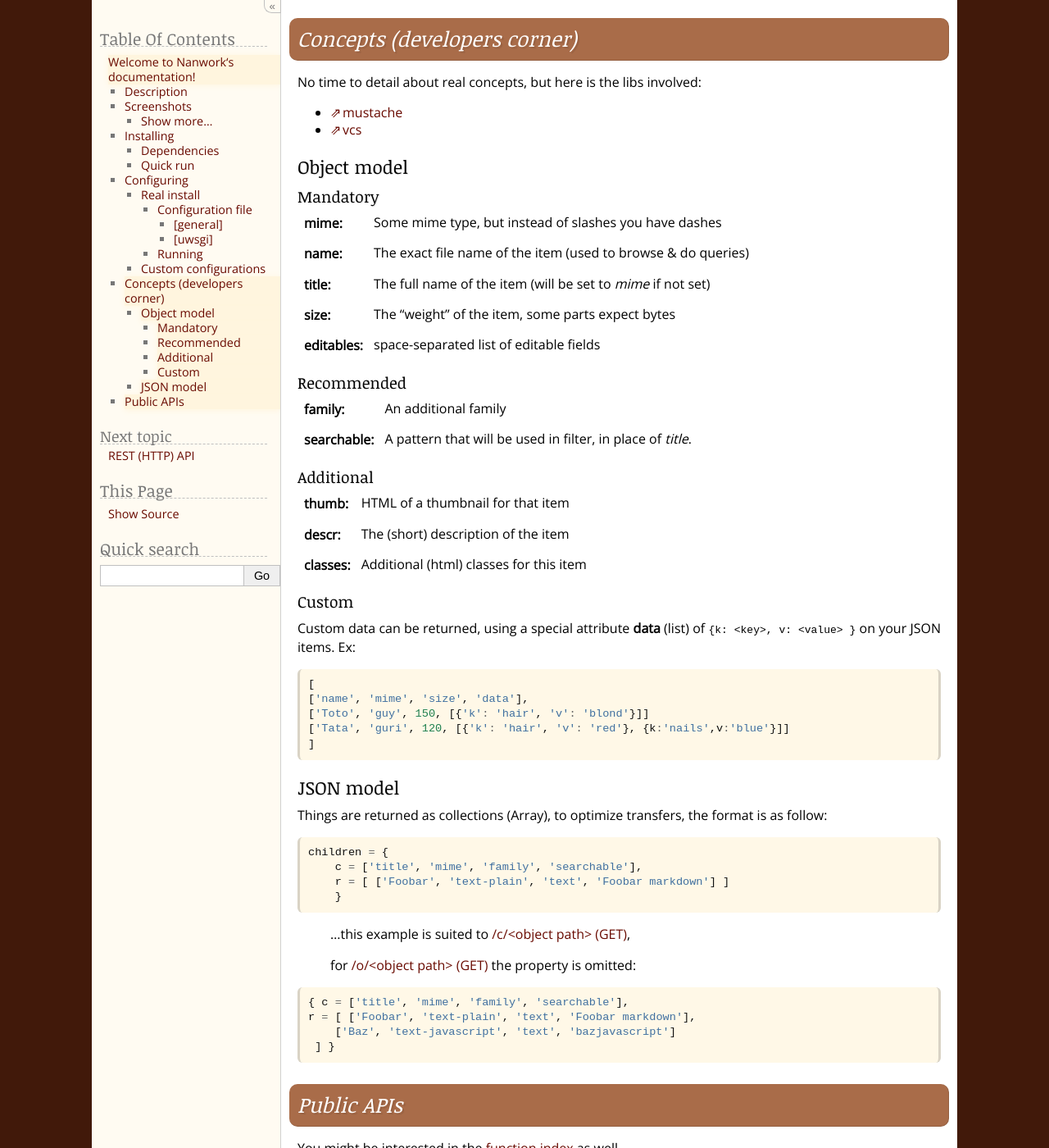
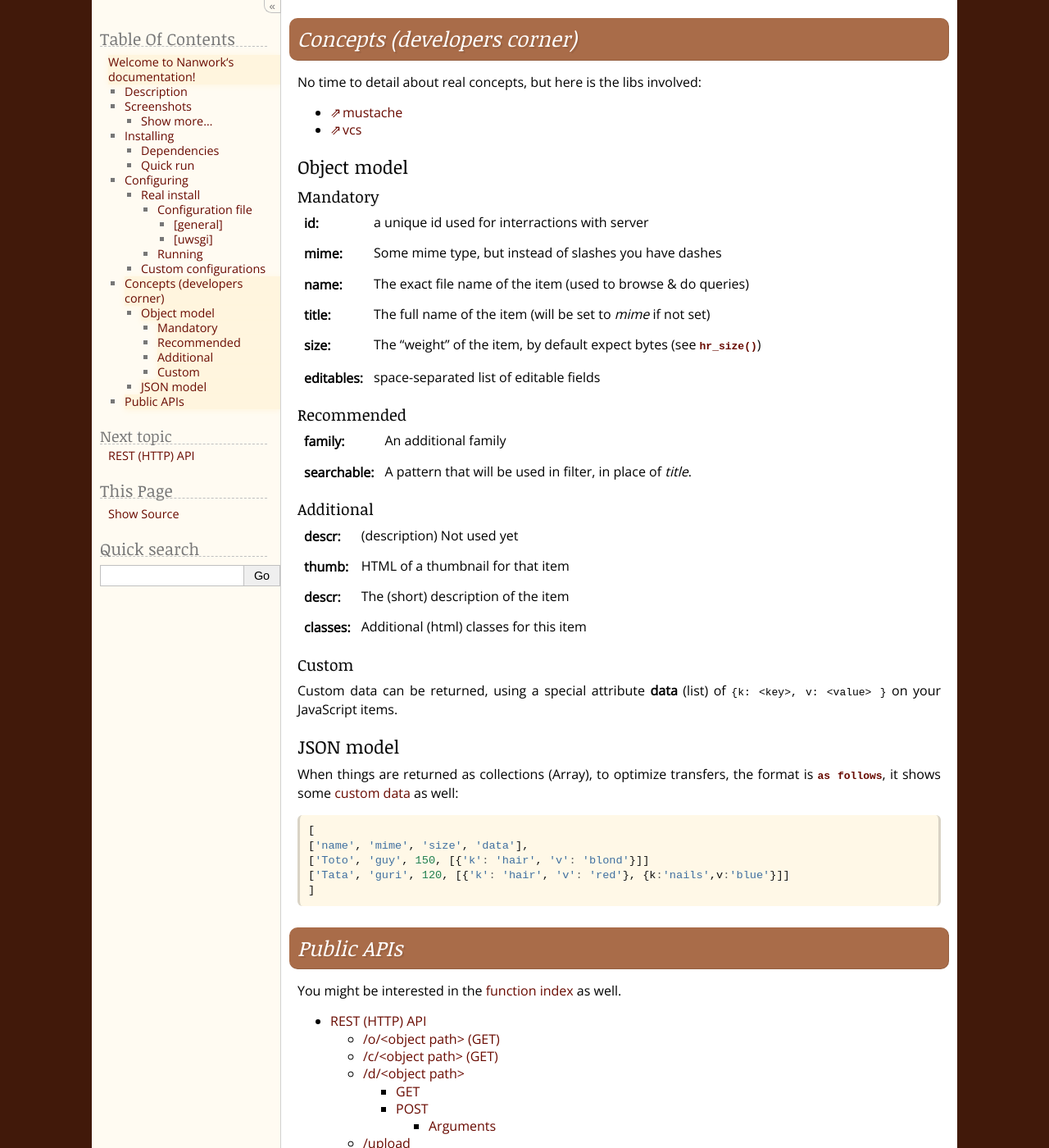
Before and after one commit to fdev31/weye, a Sphinx documentation site: the page built from doc/source/index.rst, in a window 1280 px wide and 1400 px high, scrolled down 4195 px. Shown: the whole window at 82% size. Built offline with Sphinx 7.4.7, drawn with Linux system fonts in a browser that asks for light colours; some web fonts are replaced; comment, search, counter and statistics services are not loaded; some of the changed text lies outside the part shown.

```diff
--- a/doc/source/conf.py
+++ b/doc/source/conf.py
@@ -14,6 +14,8 @@
 
 import sys, os
 sys.path.insert(0, os.path.join( os.path.pardir, 'cloud_sptheme-1.5'))
+sys.path.insert(0, os.path.abspath(os.path.join( os.path.pardir, os.path.pardir, 'src')))
+sys.path.insert(0, os.path.abspath(os.path.join( os.path.pardir, os.path.pardir, 'static', 'mime')))
 
 # If extensions (or modules to document with autodoc) are in another directory,
 # add these directories to sys.path here. If the directory is relative to the
--- a/doc/source/index.rst
+++ b/doc/source/index.rst
@@ -169,10 +169,11 @@ Object model
 Mandatory
 ---------
 
+:id: a unique id used for interractions with server
 :mime: Some mime type, but instead of slashes you have dashes
 :name: The exact file name of the item (used to browse & do queries)
 :title: The full name of the item (will be set to `mime` if not set)
-:size: The "weight" of the item, some parts expect bytes
+:size: The "weight" of the item, by default expect bytes (see :js:func:`hr_size`)
 :editables: space-separated list of editable fields
 
 Recommended
@@ -184,14 +185,23 @@ Recommended
 Additional
 ----------
 
+:descr: (description) Not used yet
 :thumb: HTML of a thumbnail for that item
 :descr: The (short) description of the item
 :classes: Additional (html) classes for this item
 
+.. _custom_data:
+
 Custom
 ------
 
-Custom data can be returned, using a special attribute **data** (list) of  ``{k: <key>, v: <value> }`` on your JSON items.  Ex:
+Custom data can be returned, using a special attribute **data** (list) of  ``{k: <key>, v: <value> }`` on your JavaScript items.
+
+
+JSON model
+==========
+
+When things are returned as collections (Array), to optimize transfers, the format is :js:func:`as follows<uncompress_itemlist>`, it shows some :ref:`custom data <custom_data>` as well:
 
 .. code-block:: js
 
@@ -200,30 +210,6 @@ Custom data can be returned, using a special attribute **data** (list) of  ``{k:
     ['Toto', 'guy', 150, [{'k': 'hair', 'v': 'blond'}]]
     ['Tata', 'guri', 120, [{'k': 'hair', 'v': 'red'}, {k:'nails',v:'blue'}]]
     ]
-
-
-JSON model
-==========
-
-Things are returned as collections (Array), to optimize transfers, the format is as follow:
-
-.. code-block:: js
-
-    children = {
-        c = ['title', 'mime', 'family', 'searchable'],
-        r = [ ['Foobar', 'text-plain', 'text', 'Foobar markdown'] ]
-        }
-
-.. pull-quote:: ...this example is suited to :ref:`HTTP_list_children`,
-
-    for :ref:`HTTP_get_object` the property is omitted:
-
-.. code-block:: js
-
-    { c = ['title', 'mime', 'family', 'searchable'],
-    r = [ ['Foobar', 'text-plain', 'text', 'Foobar markdown'],
-        ['Baz', 'text-javascript', 'text', 'bazjavascript']
-     ] }
 
 .. rst-class:: html-toggle
 
--- /dev/null
+++ b/doc/source/python_modules/py_weye_application.rst
@@ -0,0 +1,3 @@
+:orphan:
+
+.. automodule:: weye.application
--- /dev/null
+++ b/doc/source/python_modules/py_weye_configuration.rst
@@ -0,0 +1,3 @@
+:orphan:
+
+.. automodule:: weye.configuration
--- /dev/null
+++ b/doc/source/python_modules/py_weye_root_objects.rst
@@ -0,0 +1,3 @@
+:orphan:
+
+.. automodule:: weye.root_objects
--- /dev/null
+++ b/doc/source/python_modules/py_weye_utils.rst
@@ -0,0 +1,3 @@
+:orphan:
+
+.. automodule:: weye.utils
--- a/static/mimetypes.js
+++ b/static/mimetypes.js
@@ -4,6 +4,6 @@ is_an_app=true;})
 ui.plugin=null;if(is_an_app){$.ajax({url:'/d'+item.path+'/infos.js',dataType:'json'}).done(function(d){ui.plugin=d;if(!!d.templates){for(var key in d.templates){ich.addTemplate(key,d.templates[key]);};}
 load_plugin();ui.set_context('folder');}).fail(function(e){$.pnotify({type:'error',title:"Invalid data",text:"Impossible to load application informations"});console.log("ERR",e);});}else{item.have_child=base_data.length>0;item.backlink=ui.doc_ref!='/';item.permalink=ui.permalink;base_data.forEach(ItemTool.fixit);item.child=base_data;finalize_item_list($('#contents').html(get_view('list',item)));ui.set_context('folder');}});},name:"folder"},"image":{display:function(item){$('<img src="/d'+item.path+'" />').appendTo($('#contents').html(get_view('file',item)));ui.set_context('item');},name:"image"},"text":{display:function(item){$('<div class="row-fluid"><small>Fullscreen: <i>Alt+F</i>, Toggle preview: <i>Alt+P</i></small></div><div class="row-fluid" id="epiceditor"></div> <div class="pull-right btn-group"></div>').appendTo($('#contents').html(get_view('file',item)));$('<button class="btn btn-success btn-large" onclick="editor_save()">Save changes</button>').appendTo($('#download_link').parent());var ajax_call=new $.ajax({url:'/d'+item.path,dataType:'text'});editor=new EpicEditor(epic_opts).load(function(){ajax_call.done(function(d){editor.importFile(item.path,d);ui.set_context('item');}).fail(function(e){$.pnotify({type:'error',text:''+e});})});},name:"text"},"text-x":{display:function(item){var _map={'text-css':'css','text-html':'html','application-xhtml+xml':'html','application-javascript':'javascript','text-x-sh':'shell'}
 $.ajax('/d'+item.path,{dataType:'text'}).done(function(d){var lang=_map[item.mime];if(!!!lang)
-lang=item.mime.split('-')[2];console.log('using language',lang);var pre=$('<pre><code data-language="'+lang+'"></code></pre>');pre.find('code').text(d);pre.appendTo(cont);Rainbow.color();ui.set_context('item');}).fail(function(e){$.pnotify({type:'error',title:'Loading item',text:e});});var cont=$('#contents').html(get_view('file',item))},name:"text-x",stylesheet:true,dependencies:["rainbow.min.js","lang/generic.js","lang/javascript.js","lang/css.js","lang/c.js","lang/diff.js","lang/html.js","lang/lua.js","lang/shell.js"]},"video":{display:function(item){$('<video controls src="/d'+item.path+'">Alt descr</video>').appendTo($('#contents').html(get_view('file',item)));ui.set_context('item');},name:"video"}}
+lang=item.mime.split('-')[2];var pre=$('<pre><code data-language="'+lang+'"></code></pre>');pre.find('code').text(d);pre.appendTo(cont);Rainbow.color();ui.set_context('item');}).fail(function(e){$.pnotify({type:'error',title:'Loading item',text:e});});var cont=$('#contents').html(get_view('file',item))},name:"text-x",stylesheet:true,dependencies:["rainbow.min.js","lang/generic.js","lang/javascript.js","lang/css.js","lang/c.js","lang/diff.js","lang/html.js","lang/lua.js","lang/shell.js"]},"video":{display:function(item){$('<video controls src="/d'+item.path+'">Alt descr</video>').appendTo($('#contents').html(get_view('file',item)));ui.set_context('item');},name:"video"}}
 mimes['application-javascript']=mimes['text-x']
 mimes['text-css']=mimes['text-x']
--- a/static/weye.html
+++ b/static/weye.html
@@ -27,7 +27,7 @@
 <!--   TEMPLATES -->
 <script id="view_file" type="text/html">
     {{>header}}
-          <div class="btn-toolbar" id="main_buttons"><a id="download_link" class="btn btn-large btn-primary" title="Click to download" href="/d{{path}}"> Get <em>{{mime}}</em> (<span class="filesize">{{size}}</span>)</a></div><hr/>
+    <div class="btn-toolbar" id="main_buttons"><a id="download_link" class="btn btn-large btn-primary" title="Click to download" href="/d{{path}}"> Get <em>{{mime}}</em> (<span class="filesize">{{size}}</span>)</a></div><hr/>
 </script>
 <!--
 # mandatory #
```
Also changed, not shown: other parts of doc/source/index.rst (+1 -0 lines), doc/source/dev/jsapi.rst (+13 -2 lines), doc/source/dev/pyapi.rst (added, +7 -0 lines), doc/source/python_modules/py_weye_mimedata.rst (added, +13 -0 lines), static/application.js (+15 -2 lines), 3 other files.
